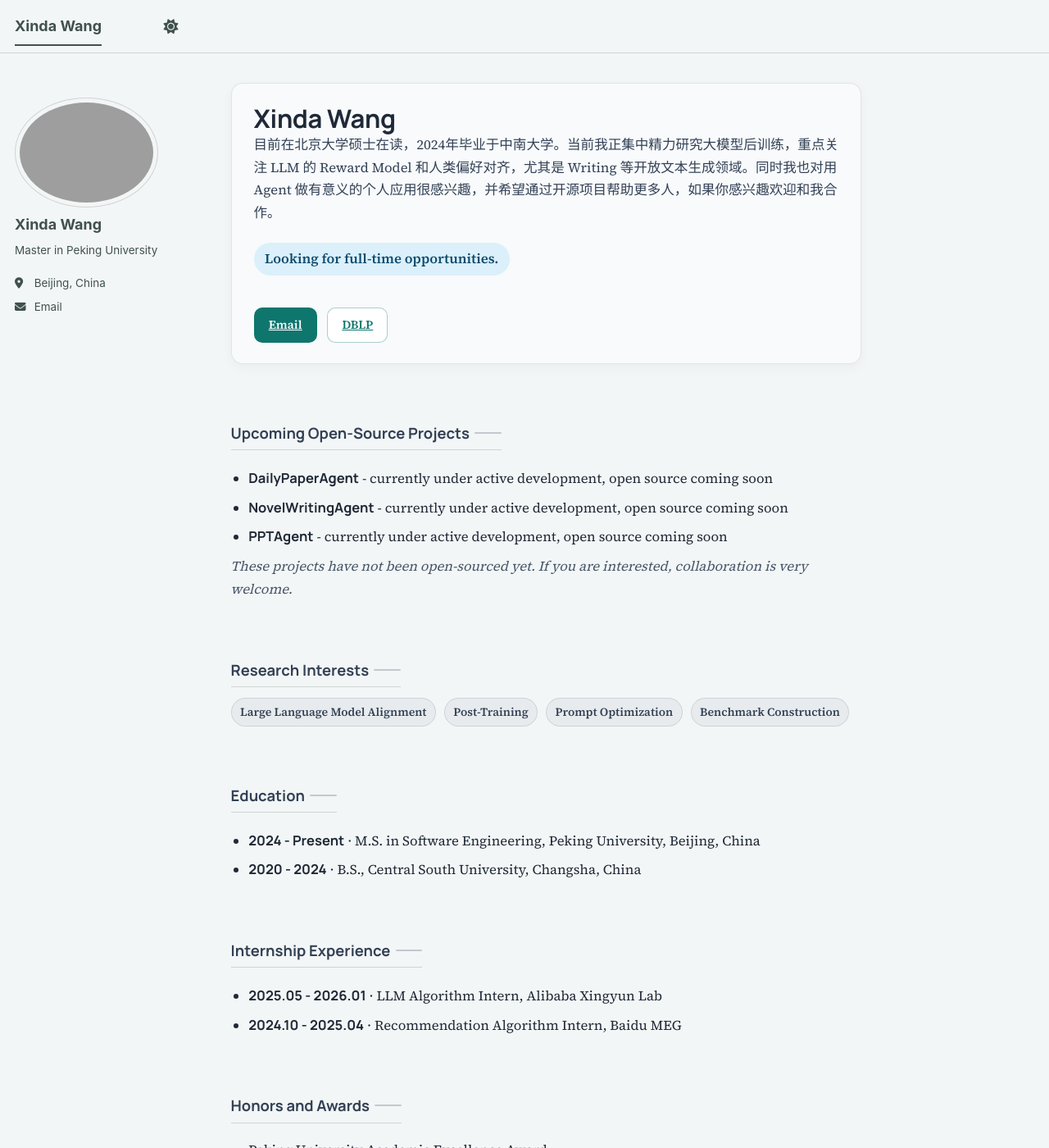
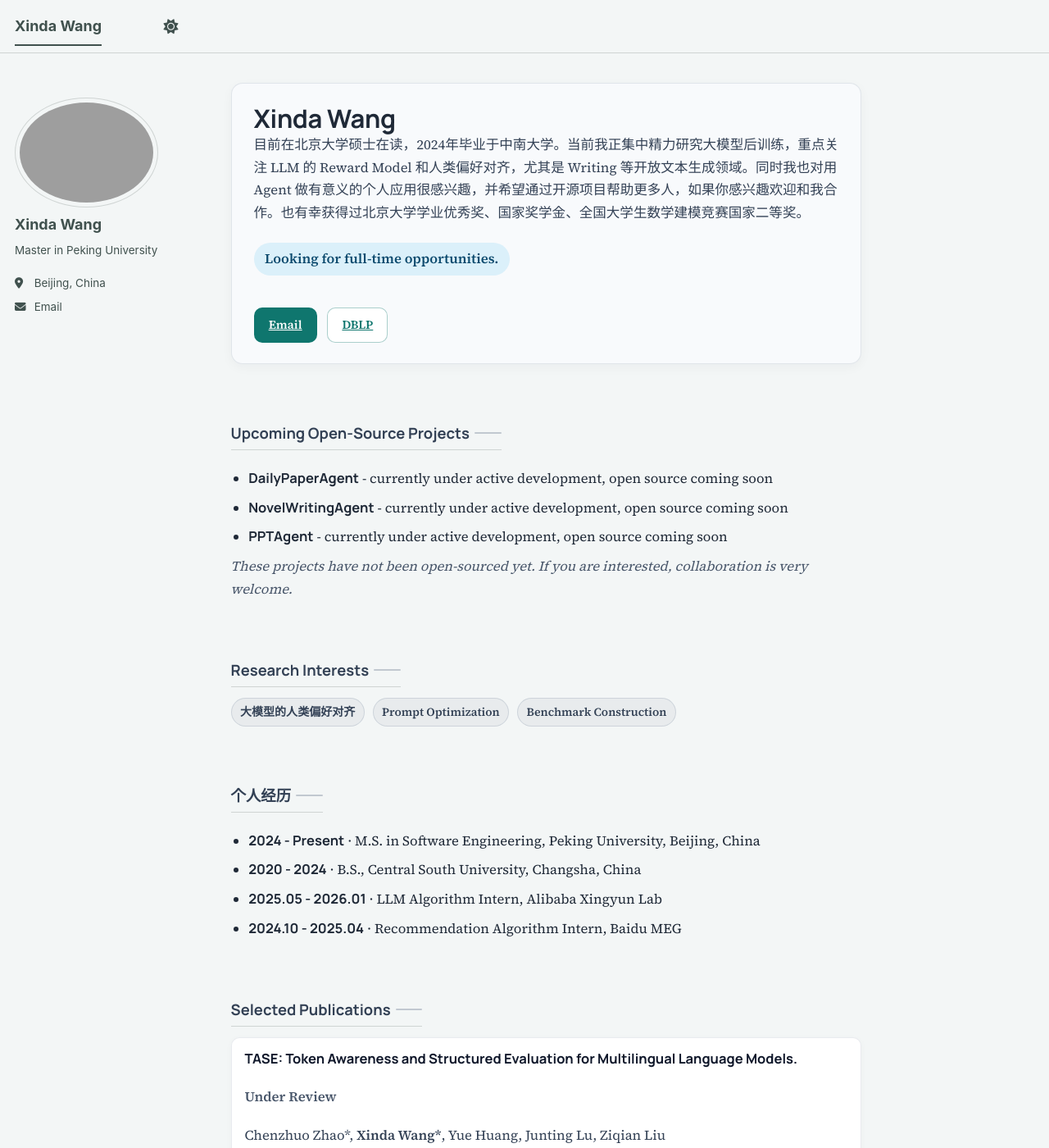
Before and after one commit to xindaaW/xindaaW.github.io, a Jekyll site: the page built from _pages/about.md, in a window 1280 px wide and 1400 px high. Shown: the whole window at 82% size. Built offline with Jekyll 4.4.1, drawn with Linux system fonts in a browser that asks for light colours; a script bundle is joined from its source files by our own code; library files that are not in the unit come from our copies; some of the changed text lies outside the part shown.

Commit message:
refine profile sections and update research interests

```diff
--- a/_pages/about.md
+++ b/_pages/about.md
@@ -10,7 +10,7 @@ redirect_from:
 <section class="home-hero">
   <h1 class="home-hero__title">Xinda Wang</h1>
   <p class="home-hero__desc">
-    目前在北京大学硕士在读，2024年毕业于中南大学。当前我正集中精力研究大模型后训练，重点关注 LLM 的 Reward Model 和人类偏好对齐，尤其是 Writing 等开放文本生成领域。同时我也对用 Agent 做有意义的个人应用很感兴趣，并希望通过开源项目帮助更多人，如果你感兴趣欢迎和我合作。
+    目前在北京大学硕士在读，2024年毕业于中南大学。当前我正集中精力研究大模型后训练，重点关注 LLM 的 Reward Model 和人类偏好对齐，尤其是 Writing 等开放文本生成领域。同时我也对用 Agent 做有意义的个人应用很感兴趣，并希望通过开源项目帮助更多人，如果你感兴趣欢迎和我合作。也有幸获得过北京大学学业优秀奖、国家奖学金、全国大学生数学建模竞赛国家二等奖。
   </p>
   <p class="home-hero__status">Looking for full-time opportunities.</p>
   <div class="home-hero__actions">
@@ -34,35 +34,19 @@ redirect_from:
 <section class="home-section">
   <h2>Research Interests</h2>
   <div class="home-chip-list">
-    <span class="home-chip">Large Language Model Alignment</span>
-    <span class="home-chip">Post-Training</span>
+    <span class="home-chip">大模型的人类偏好对齐</span>
     <span class="home-chip">Prompt Optimization</span>
     <span class="home-chip">Benchmark Construction</span>
   </div>
 </section>
 
 <section class="home-section">
-  <h2>Education</h2>
+  <h2>个人经历</h2>
   <ul class="home-timeline">
     <li><strong>2024 - Present</strong> · M.S. in Software Engineering, Peking University, Beijing, China</li>
     <li><strong>2020 - 2024</strong> · B.S., Central South University, Changsha, China</li>
-  </ul>
-</section>
-
-<section class="home-section">
-  <h2>Internship Experience</h2>
-  <ul class="home-timeline">
     <li><strong>2025.05 - 2026.01</strong> · LLM Algorithm Intern, Alibaba Xingyun Lab</li>
     <li><strong>2024.10 - 2025.04</strong> · Recommendation Algorithm Intern, Baidu MEG</li>
-  </ul>
-</section>
-
-<section class="home-section">
-  <h2>Honors and Awards</h2>
-  <ul class="home-list">
-    <li>Peking University Academic Excellence Award</li>
-    <li>National Scholarship</li>
-    <li>National Second Prize, National Mathematical Contest in Modeling for College Students</li>
   </ul>
 </section>
 
```
